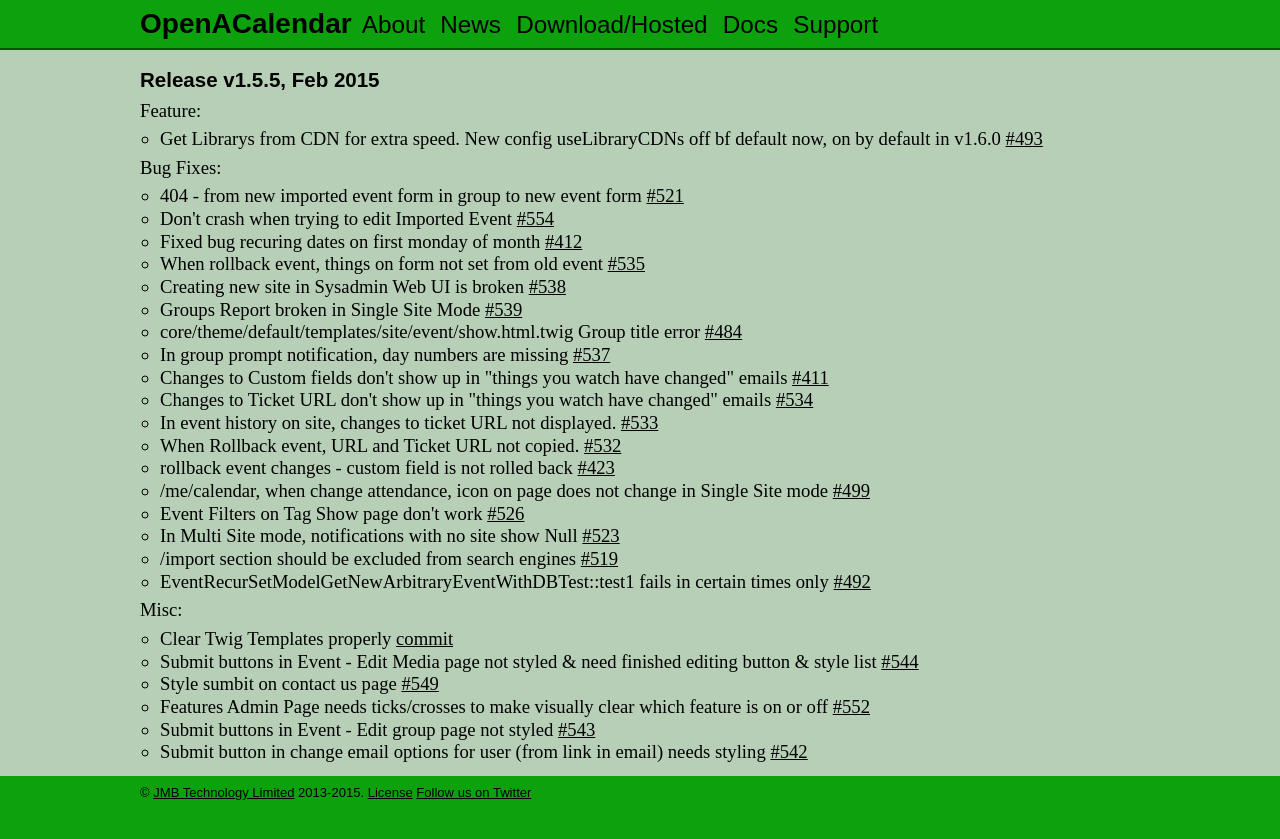
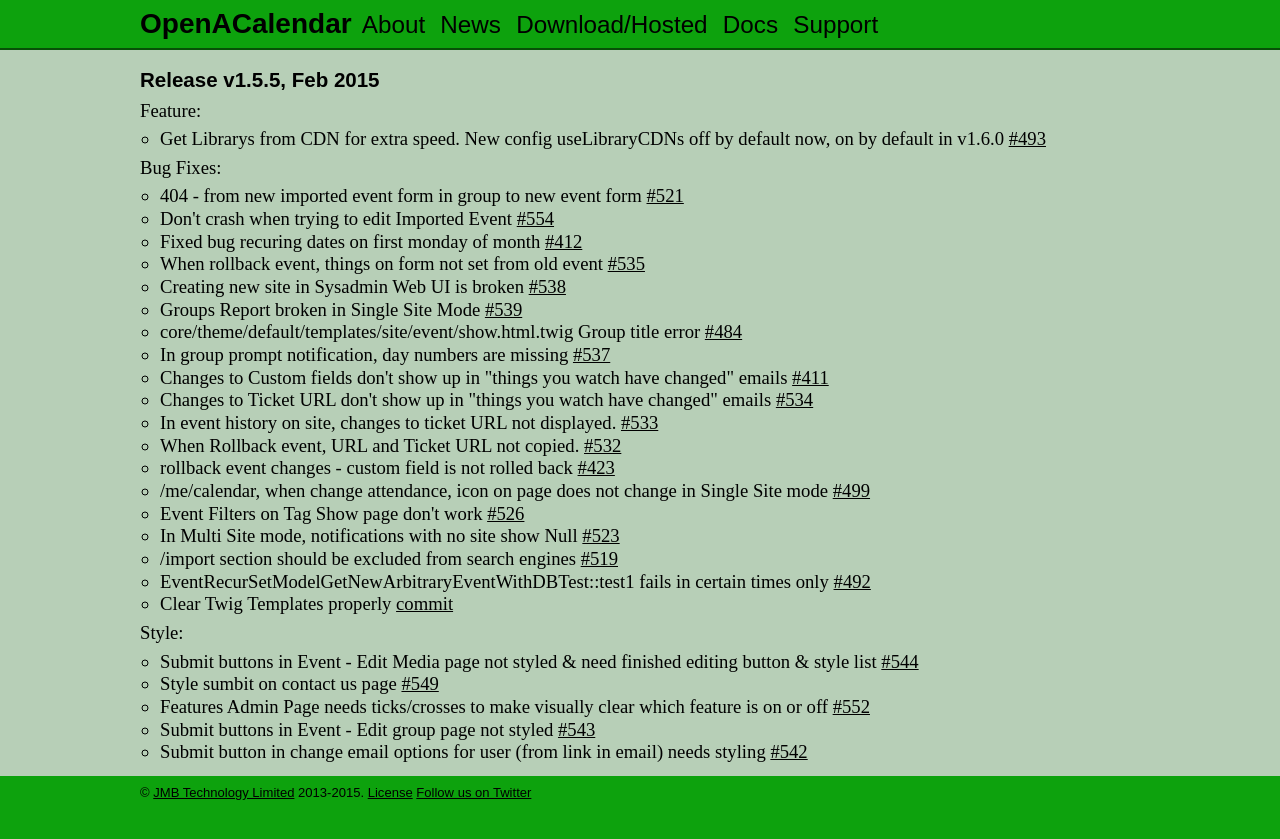
Before and after one commit to OpenACalendar/openacalendar.github.io, a Jekyll site: the page built from webapp/release/1.5.5.html, in a window 1280 px wide. Shown: the top 839 px of the page. Built offline with Jekyll 4.4.1, drawn with Linux system fonts in a browser that asks for light colours.

Commit message:
Release page

```diff
--- a/webapp/release/1.5.5.html
+++ b/webapp/release/1.5.5.html
@@ -16,7 +16,7 @@
 <p>Feature:</p>
 
 <ul class="normallist">
-	<li>Get Librarys from CDN for extra speed. New config useLibraryCDNs off bf default now, on by default in v1.6.0   <a href="https://github.com/OpenACalendar/OpenACalendar-Web-Core/issues/493">#493</a></li>
+	<li>Get Librarys from CDN for extra speed. New config useLibraryCDNs off by default now, on by default in v1.6.0   <a href="https://github.com/OpenACalendar/OpenACalendar-Web-Core/issues/493">#493</a></li>
 </ul>
 
 <p>Bug  Fixes:</p>
@@ -40,12 +40,12 @@
 	<li>In Multi Site mode, notifications with no site show Null   <a href="https://github.com/OpenACalendar/OpenACalendar-Web-Core/issues/523">#523</a></li>
 	<li>/import section should be excluded from search engines   <a href="https://github.com/OpenACalendar/OpenACalendar-Web-Core/issues/519">#519</a></li>
 	<li>EventRecurSetModelGetNewArbitraryEventWithDBTest::test1 fails in certain times only   <a href="https://github.com/OpenACalendar/OpenACalendar-Web-Core/issues/492">#492</a></li>
+	<li>Clear Twig Templates properly  <a href="https://github.com/OpenACalendar/OpenACalendar-Web-Core/commit/ac080be9a1650ec08e29060d84b08f096051c9de">commit</a></li>
 </ul>
 
-<p>Misc:</p>
+<p>Style:</p>
 
 <ul class="normallist">
-	<li>Clear Twig Templates properly  <a href="https://github.com/OpenACalendar/OpenACalendar-Web-Core/commit/ac080be9a1650ec08e29060d84b08f096051c9de">commit</a></li>
 	<li>Submit buttons in Event - Edit Media page not styled &amp; need finished editing button &amp; style list   <a href="https://github.com/OpenACalendar/OpenACalendar-Web-Core/issues/544">#544</a></li>
 	<li>Style sumbit on contact us page  <a href="https://github.com/OpenACalendar/OpenACalendar-Web-Core/issues/549">#549</a></li>
 	<li>Features Admin Page needs ticks/crosses to make visually clear which feature is on or off   <a href="https://github.com/OpenACalendar/OpenACalendar-Web-Core/issues/552">#552</a></li>
```
